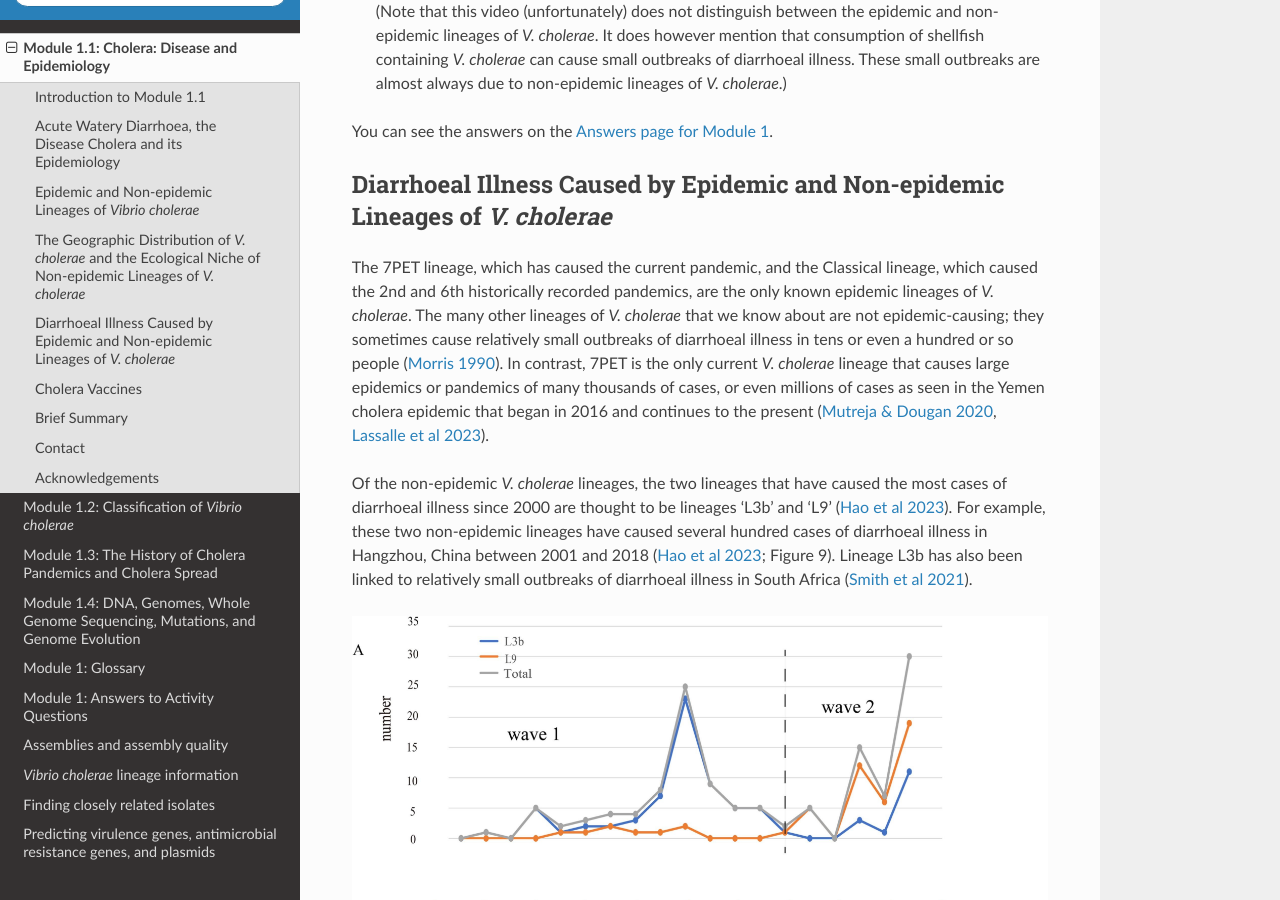
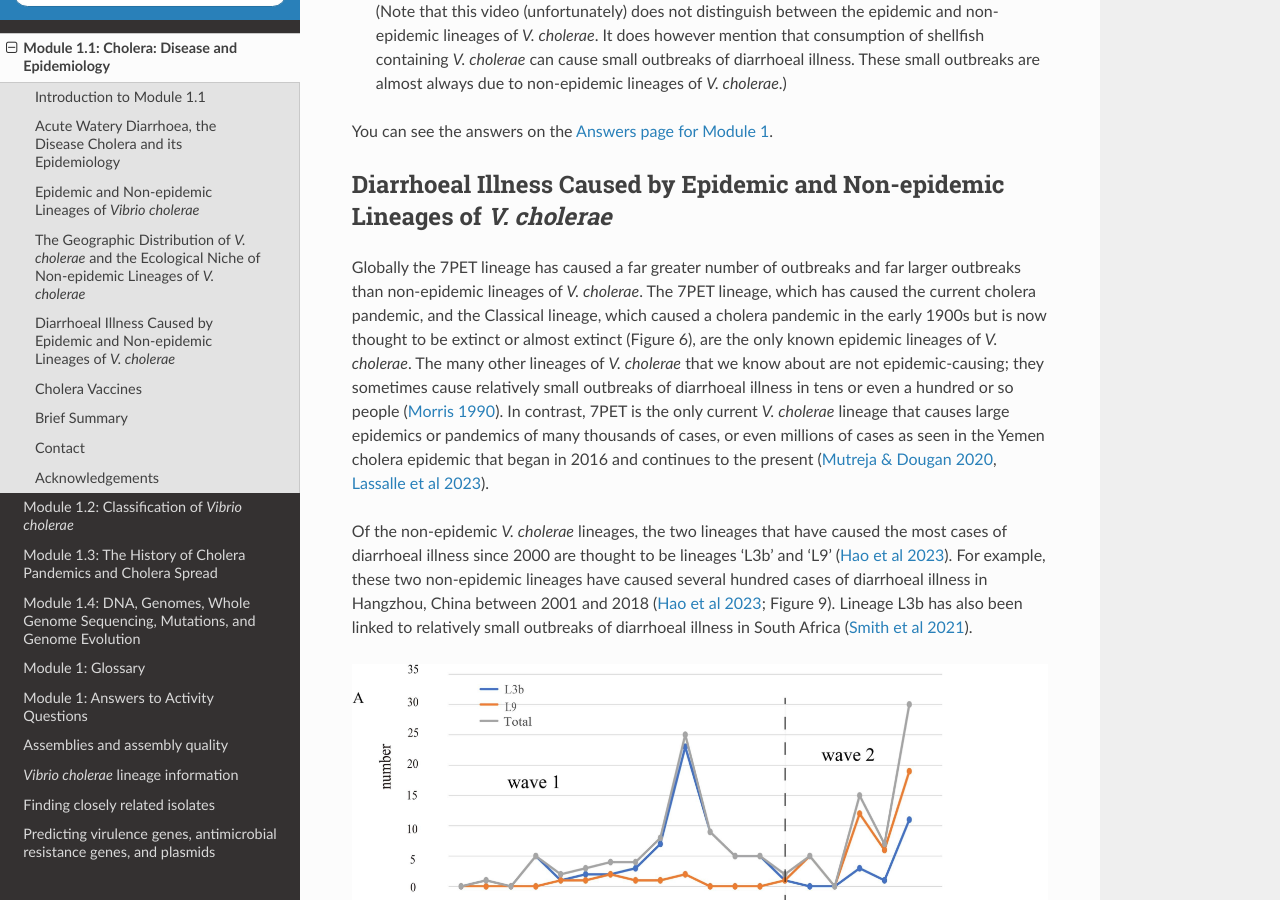
Before and after one commit to avrilcoghlan/cholerabook, a Sphinx documentation site: the page built from docs/source/vibriogenomes.rst, in a window 1280 px wide and 900 px high, scrolled down 9109 px. Built offline with Sphinx 7.4.7 and the Read the Docs theme 2.0.0, drawn with Linux system fonts in a browser that asks for light colours.

Commit message:
Update vibriogenomes.rst

```diff
--- a/docs/source/vibriogenomes.rst
+++ b/docs/source/vibriogenomes.rst
@@ -314,9 +314,10 @@ You can see the answers on the `Answers page for Module 1`_.
 Diarrhoeal Illness Caused by Epidemic and Non-epidemic Lineages of *V. cholerae*
 --------------------------------------------------------------------------------
 
-The 7PET lineage, which has caused the current pandemic, and the Classical lineage, which caused the 2nd and 6th historically
-recorded pandemics, are the only known epidemic lineages of *V. cholerae*. The many other
-lineages of *V. cholerae* that we know about are not epidemic-causing; they sometimes cause relatively small outbreaks of diarrhoeal illness in
+Globally the 7PET lineage has caused a far greater number of outbreaks and far larger outbreaks than non-epidemic lineages of *V. cholerae*.
+The 7PET lineage, which has caused the current cholera pandemic, and the Classical lineage, which caused a cholera pandemic in the early 1900s but is now thought
+to be extinct or almost extinct (Figure 6), are the only known epidemic lineages of *V. cholerae*.
+The many other lineages of *V. cholerae* that we know about are not epidemic-causing; they sometimes cause relatively small outbreaks of diarrhoeal illness in
 tens or even a hundred or so people (`Morris 1990`_). In contrast, 7PET is the only current *V. cholerae* lineage
 that causes large epidemics or pandemics of many thousands of cases, or even millions of
 cases as seen in the Yemen cholera epidemic that began in 2016 and continues to the present (`Mutreja & Dougan 2020`_, `Lassalle et al 2023`_).
```
